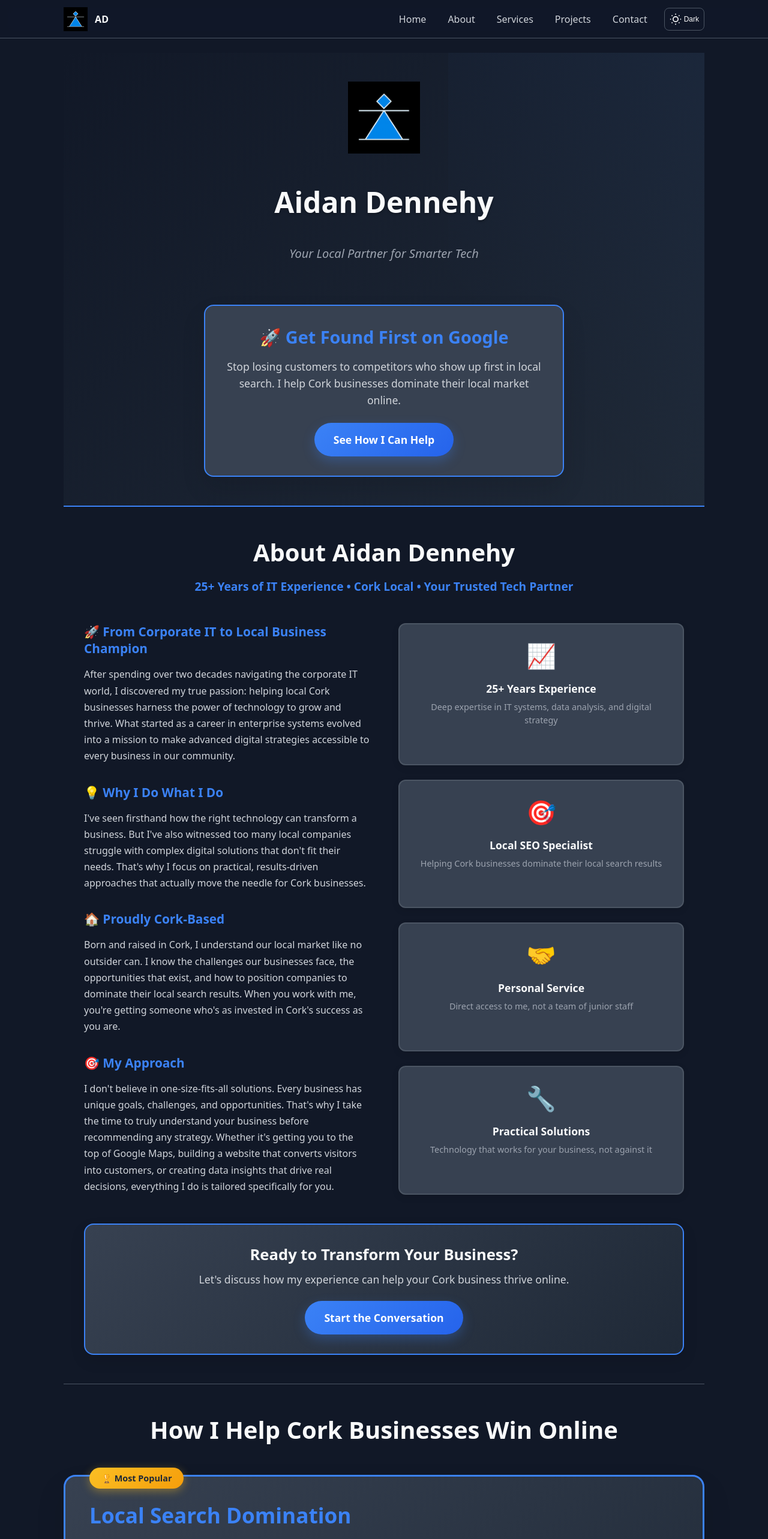
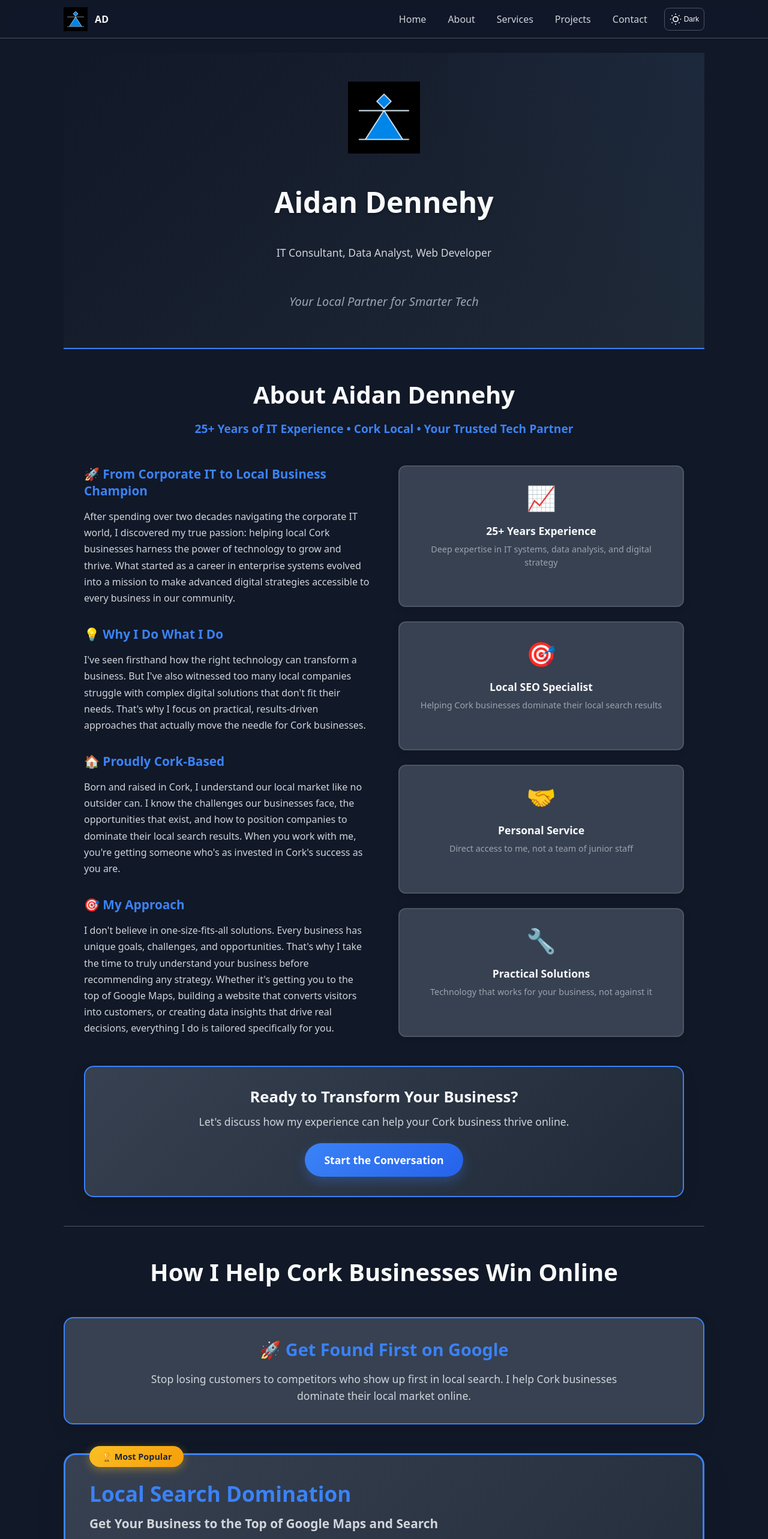
Before and after one commit to duinneacha/adwebsite, a SvelteKit app: page / in a window 1280 px wide. Shown: the top 2566 px of the page at 60% size. Built offline with nearby package versions, Linux system fonts and the light colour scheme.

Commit message:
Changed banner

```diff
--- a/src/routes/+page.svelte
+++ b/src/routes/+page.svelte
@@ -59,9 +59,7 @@
   }
 
   // Dynamic logo based on theme
-  $: logoPath = isDark
-    ? "/adlogo-dark.png"
-    : "/adlogo-light.png";
+  $: logoPath = isDark ? "/adlogo-dark.png" : "/adlogo-light.png";
 </script>
 
 <nav class="nav">
@@ -122,15 +120,10 @@
     <div class="hero">
       <img src={logoPath} alt="AD Logo" class="hero-logo" />
       <h1 class="hero-title">Aidan Dennehy</h1>
+      <p class="hero-subtitle-text">
+        IT Consultant, Data Analyst, Web Developer
+      </p>
       <p class="slogan">Your Local Partner for Smarter Tech</p>
-      <div class="hero-cta">
-        <h2 class="hero-highlight">🚀 Get Found First on Google</h2>
-        <p class="hero-subtitle">
-          Stop losing customers to competitors who show up first in local
-          search. I help Cork businesses dominate their local market online.
-        </p>
-        <a href="#services" class="cta-button">See How I Can Help</a>
-      </div>
     </div>
   </section>
 
@@ -235,6 +228,15 @@
 
   <section id="services" class="section">
     <h2 class="services-title">How I Help Cork Businesses Win Online</h2>
+
+    <!-- Get Found First Banner -->
+    <div class="services-banner">
+      <h2 class="services-banner-title">🚀 Get Found First on Google</h2>
+      <p class="services-banner-text">
+        Stop losing customers to competitors who show up first in local search.
+        I help Cork businesses dominate their local market online.
+      </p>
+    </div>
 
     <!-- Featured Lead Service -->
     <div class="featured-service">
@@ -323,10 +325,7 @@
     <div class="projects-grid">
       <div class="project-card">
         <div class="project-image">
-          <img
-            src="/templecurraheen-pic.jpg"
-            alt="Templecurraheen Graveyard"
-          />
+          <img src="/templecurraheen-pic.jpg" alt="Templecurraheen Graveyard" />
         </div>
         <h3>Templecurraheen Graveyard Website</h3>
         <p class="project-subtitle">Digital Heritage Documentation Project</p>
@@ -361,10 +360,7 @@
 
       <div class="project-card">
         <div class="project-image">
-          <img
-            src="/ballinacurra-pic.jpeg"
-            alt="Old Ballinacurra Graveyard"
-          />
+          <img src="/ballinacurra-pic.jpeg" alt="Old Ballinacurra Graveyard" />
         </div>
         <h3>Old Ballinacurra Graveyard Website</h3>
         <p class="project-subtitle">Community Heritage Memorial Site</p>
@@ -707,12 +703,46 @@
     transition: opacity 0.3s ease;
   }
 
+  .hero-subtitle-text {
+    font-size: 1.1rem;
+    font-weight: 500;
+    color: var(--text-secondary);
+    margin: 8px 0 16px;
+  }
+
   .slogan {
     font-size: 1.25rem;
     font-weight: 500;
     color: var(--text-muted);
     margin: 8px 0 16px;
     font-style: italic;
+  }
+
+  .services-banner {
+    background: var(--bg-card);
+    border: 2px solid var(--accent-color);
+    border-radius: 16px;
+    padding: 32px;
+    margin-bottom: 48px;
+    text-align: center;
+    box-shadow: 0 10px 30px rgba(0, 0, 0, 0.1);
+  }
+
+  .services-banner-title {
+    font-size: 1.8rem;
+    margin: 0 0 16px;
+    color: var(--accent-color);
+    font-weight: 700;
+  }
+
+  .services-banner-text {
+    font-size: 1.1rem;
+    line-height: 1.6;
+    color: var(--text-secondary);
+    margin: 0;
+    max-width: 800px;
+    margin-left: auto;
+    margin-right: auto;
   }
 
   /* About Section Styles */
@@ -1372,7 +1402,20 @@
       font-size: 1.4rem;
     }
 
-    .hero-subtitle {
+    .hero-subtitle-text {
+      font-size: 1rem;
+    }
+
+    .services-banner {
+      padding: 24px;
+      margin-bottom: 32px;
+    }
+
+    .services-banner-title {
+      font-size: 1.5rem;
+    }
+
+    .services-banner-text {
       font-size: 1rem;
     }
 
```
Also changed, not shown: src/routes/terms/+page.svelte (line endings or trailing spaces).
